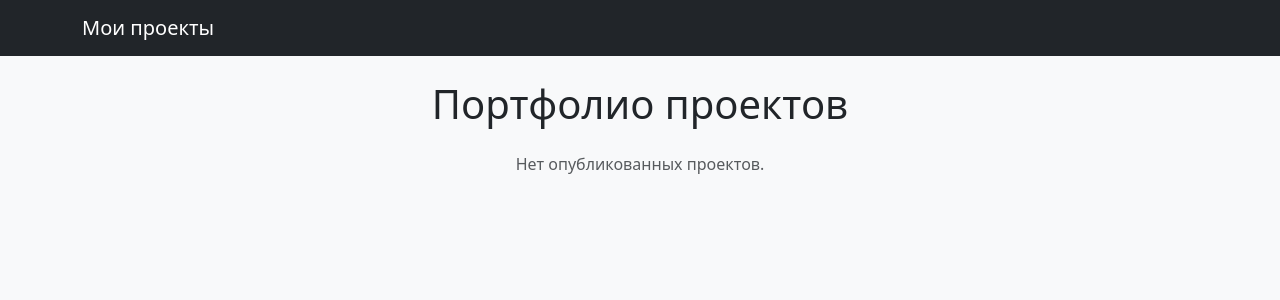
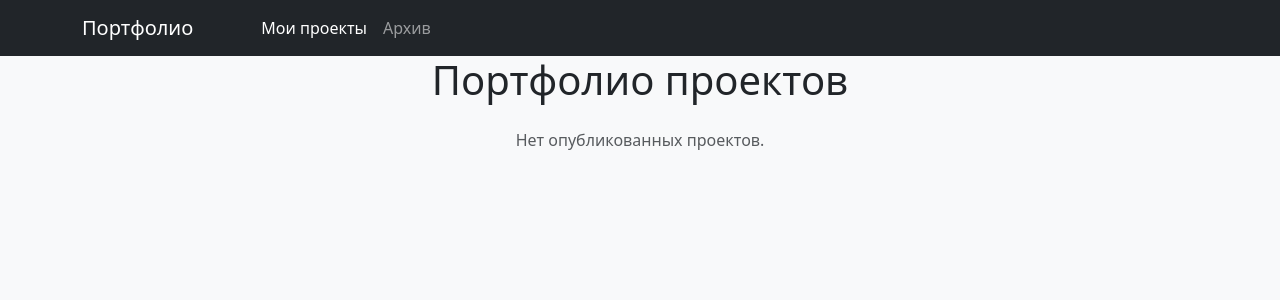
Before and after one commit to kirillgrigorev94-dev/Portfolio, a Django app: page / in a window 1280 px wide. Shown: the top 300 px of the page. Run offline with Django 5.2, Linux system fonts and the light colour scheme; data that the repository does not hold is empty.

Commit message:
update and adding an archive

```diff
--- a/my_portfolio_site/projects/templates/projects/list.html
+++ b/my_portfolio_site/projects/templates/projects/list.html
@@ -11,9 +11,32 @@
 </head>
 <body class="bg-light">
 
-<nav class="navbar navbar-expand-lg navbar-dark bg-dark mb-4">
+<nav class="navbar navbar-expand-lg navbar-dark bg-dark">
     <div class="container">
-        <a class="navbar-brand" href="{% url 'projects:project_list' %}">Мои проекты</a>
+        <!-- Логотип/Название слева -->
+        <a class="navbar-brand" href="{% url 'projects:project_list' %}">Портфолио</a>
+
+        <!-- Кнопка для мобильного меню (если нужно) -->
+        <button class="navbar-toggler" type="button" data-bs-toggle="collapse" data-bs-target="#navbarNav">
+            <span class="navbar-toggler-icon"></span>
+        </button>
+
+        <!-- Блок навигации -->
+        <div class="collapse navbar-collapse" id="navbarNav">
+            <div class="navbar-nav">
+                <!-- Ссылка "Мои проекты" -->
+                <a class="nav-link {% if request.resolver_match.url_name == 'project_list' %}active{% endif %}"
+                   href="{% url 'projects:project_list' %}">
+                    Мои проекты
+                </a>
+
+                <!-- Ссылка "Архив" (теперь она будет сразу после "Мои проекты") -->
+                <a class="nav-link {% if request.resolver_match.url_name == 'archive' %}active{% endif %}"
+                   href="{% url 'projects:archive' %}">
+                    Архив
+                </a>
+            </div>
+        </div>
     </div>
 </nav>
 
--- a/my_portfolio_site/projects/urls.py
+++ b/my_portfolio_site/projects/urls.py
@@ -5,4 +5,5 @@ app_name = 'projects'
 
 urlpatterns = [
     path('', views.project_list, name='project_list'),
+    path('archive/', views.archive_view, name='archive'),
 ]
--- a/my_portfolio_site/projects/views.py
+++ b/my_portfolio_site/projects/views.py
@@ -4,3 +4,8 @@ from .models import Project
 def project_list(request):
     projects = Project.objects.filter(status='completed').select_related()
     return render(request, 'projects/list.html', {'projects': projects})
+
+def archive_view(request):
+    # Архив: показываем ТОЛЬКО архивные проекты
+    projects = Project.objects.filter(status='archived').select_related()
+    return render(request, 'projects/list.html', {'projects': projects})
--- a/my_portfolio_site/static/css/style.css
+++ b/my_portfolio_site/static/css/style.css
@@ -1,3 +1,7 @@
+.navbar-brand {
+    margin-right: 60px; /* Точный отступ в пикселях */
+}
+
 .project-card {
     display: flex;
     flex-direction: column;
```
